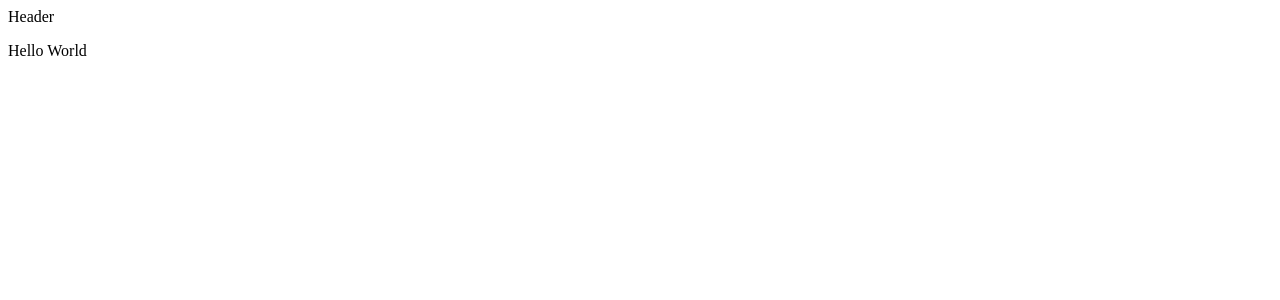
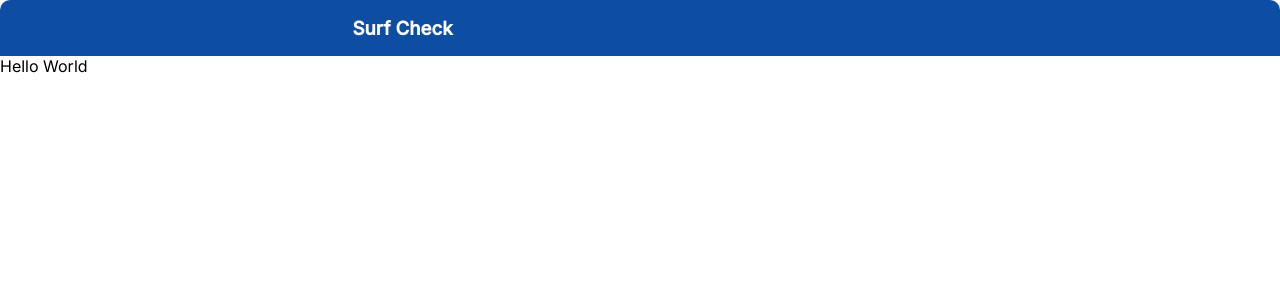
Before and after one commit to vivianevieira/surf-app-react, a React (Create React App) app: page / in a window 1280 px wide. Shown: the top 300 px of the page. Built offline with nearby package versions, Linux system fonts and the light colour scheme.

Commit message:
Added style and linke to header title.

```diff
--- a/public/index.html
+++ b/public/index.html
@@ -9,6 +9,8 @@
       name="description"
       content="Web site created using create-react-app"
     />
+    <link href="https://fonts.googleapis.com/css2?family=Inter:wght@100;200;300;400;500&display=swap" rel="stylesheet">
+    <link rel="stylesheet" href="/styles.css" />
     <link rel="apple-touch-icon" href="%PUBLIC_URL%/logo192.png" />
     <!--
       manifest.json provides metadata used when your web app is installed on a
--- a/public/styles.css
+++ b/public/styles.css
@@ -0,0 +1,41 @@
+* {
+  margin: 0;
+  padding: 0;
+}
+
+body {
+  margin: 0;
+  font-family: 'Inter', 'Lucida Sans Unicode', 'Lucida Grande', 'Lucida Sans', Arial, sans-serif;
+}
+
+header {
+  border-top-left-radius: 10px;
+  border-top-right-radius: 10px;
+  background-color: #0e4da4;
+}
+
+.nav-bar {
+  max-width: 575px;
+  height: 56px;
+  margin: 0 auto;
+  padding: 0 1.5rem;
+  display: flex;
+  align-items: center;
+}
+
+.nav-title {
+  margin: 0;
+}
+
+.nav-title a {
+  text-decoration: none;
+  color: white;
+}
+
+.container,
+.header,
+.footer-container {
+  max-width: 575px;
+  margin: 0 auto;
+  padding: 0 1.5rem;
+}
--- a/src/components/header.jsx
+++ b/src/components/header.jsx
@@ -3,8 +3,10 @@ import React from 'react';
 export default function Header() {
   return (
     <header>
-      <div>
-        Header
+      <div className="nav-bar">
+        <div className="nav-title">
+          <h3><a href="#">Surf Check</a></h3>
+        </div>
       </div>
     </header>
   )
```
